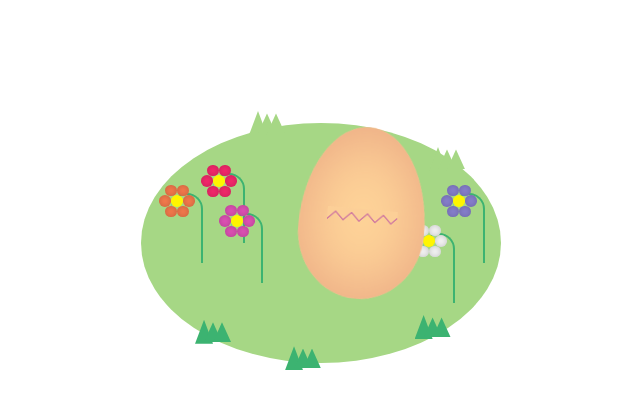
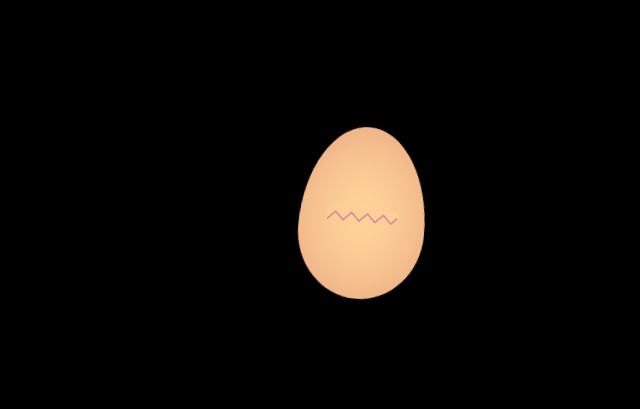
Before and after one commit to mambov/egg, a plain HTML site: page index.html in a window 1280 px wide. Shown: the part 205-614 px from the top of the page, without its empty margins (289-929 px from the left). Drawn offline with Linux system fonts and the light colour scheme.

Commit message:
feat: remove grass

```diff
--- a/index.html
+++ b/index.html
@@ -1,3 +1,4 @@
+<!-- Source: https://codepen.io/zai24/pen/yZRxam -->
 <!DOCTYPE html>
 <html lang="en">
 <head>
@@ -37,96 +38,9 @@
                 <div id="beak-bottom">
                 </div>
               </div>
-
             </div>
           </div>
-
-          <div id="daisy1" class="daisy">
-            <div class="core"></div>
-            <div class="petal petal1 daisy1petal-colour"></div>
-            <div class="petal petal2 daisy1petal-colour"></div>
-            <div class="petal petal3 daisy1petal-colour"></div>
-            <div class="petal petal4 daisy1petal-colour"></div>
-            <div class="petal petal5 daisy1petal-colour"></div>
-            <div class="petal petal6 daisy1petal-colour"></div>
-          </div>
-
-          <div id="daisy2" class="daisy">
-            <div class="core"></div>
-            <div class="petal petal1 daisy2petal-colour"></div>
-            <div class="petal petal2 daisy2petal-colour"></div>
-            <div class="petal petal3 daisy2petal-colour"></div>
-            <div class="petal petal4 daisy2petal-colour"></div>
-            <div class="petal petal5 daisy2petal-colour"></div>
-            <div class="petal petal6 daisy2petal-colour"></div>
-          </div>
-
-          <div id="daisy3" class="daisy">
-            <div class="core"></div>
-            <div class="petal petal1 daisy3petal-colour"></div>
-            <div class="petal petal2 daisy3petal-colour"></div>
-            <div class="petal petal3 daisy3petal-colour"></div>
-            <div class="petal petal4 daisy3petal-colour"></div>
-            <div class="petal petal5 daisy3petal-colour"></div>
-            <div class="petal petal6 daisy3petal-colour"></div>
-          </div>
-
-          <div id="daisy4" class="daisy">
-            <div class="core"></div>
-            <div class="petal petal1 daisy4petal-colour"></div>
-            <div class="petal petal2 daisy4petal-colour"></div>
-            <div class="petal petal3 daisy4petal-colour"></div>
-            <div class="petal petal4 daisy4petal-colour"></div>
-            <div class="petal petal5 daisy4petal-colour"></div>
-            <div class="petal petal6 daisy4petal-colour"></div>
-          </div>
-
-          <div id="daisy5" class="daisy">
-            <div class="core"></div>
-            <div class="petal petal1 daisy5petal-colour"></div>
-            <div class="petal petal2 daisy5petal-colour"></div>
-            <div class="petal petal3 daisy5petal-colour"></div>
-            <div class="petal petal4 daisy5petal-colour"></div>
-            <div class="petal petal5 daisy5petal-colour"></div>
-            <div class="petal petal6 daisy5petal-colour"></div>
-          </div>
-
         </div>
-
-        <div id="grass">
-          <div class="hair grass1">
-            <div class="hair-left light-green"></div>
-            <div class="hair-middle light-green"></div>
-            <div class="hair-right light-green"></div>
-          </div>
-
-          <div class="hair grass2">
-            <div class="hair-left light-green"></div>
-            <div class="hair-middle light-green"></div>
-            <div class="hair-right light-green"></div>
-          </div>
-
-          <div class="hair grass3">
-            <div class="hair-left dark-green"></div>
-            <div class="hair-middle dark-green"></div>
-            <div class="hair-right dark-green"></div>
-          </div>
-
-          <div class="hair grass4">
-            <div class="hair-left dark-green"></div>
-            <div class="hair-middle dark-green"></div>
-            <div class="hair-right dark-green"></div>
-          </div>
-
-
-          <div class="hair grass5">
-            <div class="hair-left dark-green"></div>
-            <div class="hair-middle dark-green"></div>
-            <div class="hair-right dark-green"></div>
-          </div>
-
-        </div>
-
       </div>
 </body>
 </html>
--- a/styles.css
+++ b/styles.css
@@ -4,6 +4,7 @@ body {
     flex-direction: column;
     justify-content: center;
     align-items: center;
+    background-color: black;
   }
   #box {
     position: relative;
@@ -346,7 +347,7 @@ body {
     height: 65%;
     width: 100%;
     border-radius: 50%;
-    background: #a6d785;
+    background: black;
     position: absolute;
     top: 0%;
     left: 0%;
@@ -358,138 +359,3 @@ body {
   .wrapper:hover #egg {
     animation: none;
   }
-  .daisy {
-    border-top: 2px solid #3cb371;
-    border-left: 2px solid #3cb371;
-    border-top-left-radius: 300px;
-    border-top-right-radius: 300px;
-    -moz-transform: scale(-1, 1);
-    -webkit-transform: scale(-1, 1);
-    -o-transform: scale(-1, 1);
-    -ms-transform: scale(-1, 1);
-    transform: scale(-1, 1);
-    width: 5%;
-    height: 17%;
-    position: absolute;
-    z-index: 1;
-  }
-  #daisy1 {
-    bottom: 30%;
-    left: 30%;
-  }
-  #daisy2 {
-    bottom: 35%;
-    left: 20%;
-  }
-  #daisy3 {
-    bottom: 40%;
-    left: 27%;
-    z-index: 0;
-  }
-  #daisy4 {
-    bottom: 25%;
-    left: 62%;
-  }
-  #daisy5 {
-    bottom: 35%;
-    left: 67%;
-  }
-  .daisy .core {
-    border-radius: 50%;
-    height: 17%;
-    width: 40%;
-    background: #fff500;
-    left: 60%;
-    position: absolute;
-    z-index: 1;
-  }
-  .daisy .petal {
-    border-radius: 50%;
-    height: 17%;
-    width: 40%;
-    position: absolute;
-    z-index: 0;
-    box-shadow: inset 0px 0px 7px rgba(0, 0, 0, 0.25);
-  }
-  .petal1 {
-    left: 20%;
-  }
-  .petal2 {
-    left: 100%;
-  }
-  .petal3 {
-    left: 80%;
-    top: 16%;
-  }
-  .petal4 {
-    left: 40%;
-    top: 16%;
-  }
-  .petal5 {
-    left: 80%;
-    top: -15%;
-  }
-  .petal6 {
-    left: 40%;
-    top: -15%;
-  }
-  .daisy1petal-colour {
-    background: #e855bd;
-  }
-
-  .daisy2petal-colour {
-    background: #FF7F50;
-  }
-
-  .daisy3petal-colour {
-    background: #ff2a71;
-  }
-  .daisy4petal-colour {
-    background: #fff;
-  }
-  .daisy5petal-colour {
-    background: #8d85d7;
-  }
-  #grass {
-    border-radius: 50%;
-    height: 60%;
-    z-index: -1;
-    width: 60%;
-    background: #a6d785;
-    position: absolute;
-    top: 30%;
-    left: 15%;
-  }
-  #grass .hair {
-    width: 5%;
-    height: 10%;
-    position: absolute;
-  }
-  #grass .hair .light-green {
-    background: #a6d785;
-  }
-  #grass .hair .dark-green {
-    background: #a6d785;
-  }
-  #grass .grass1 {
-    top: -5%;
-  }
-  #grass .grass2 {
-    top: 10%;
-    left: 80%;
-  }
-  #grass .hair .dark-green {
-    background: #3cb371;
-  }
-  #grass .grass3 {
-    top: 93%;
-    left: 40%;
-  }
-  #grass .grass4 {
-    top: 80%;
-    left: 76%;
-  }
-  #grass .grass5 {
-    top: 82%;
-    left: 15%;
-  }
```
